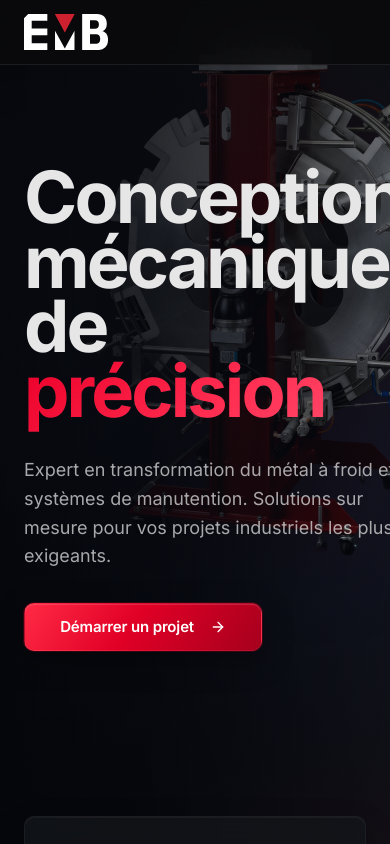
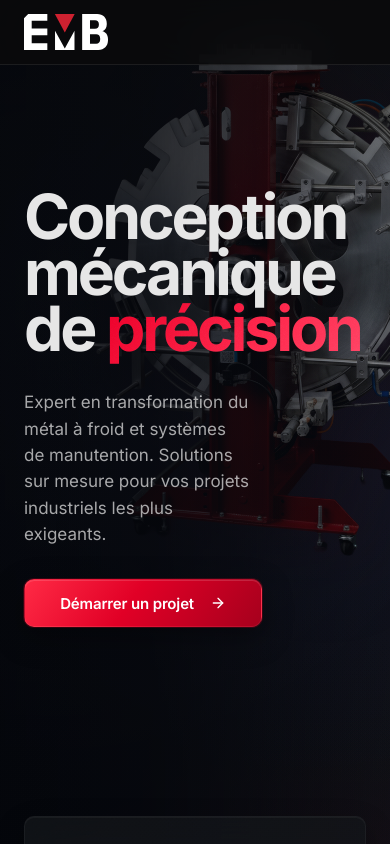
Before and after one commit to pierreolivierblais/emb, a Next.js app: page / in a window 390 px wide. Shown: the top 844 px of the page. Built offline with nearby package versions, Linux system fonts and the light colour scheme.

Commit message:
Fix mobile hero text sizing

```diff
--- a/app/page.tsx
+++ b/app/page.tsx
@@ -118,14 +118,14 @@ export default function Home() {
           <div className="min-h-[560px] lg:min-h-[620px] flex items-center">
             <div className="space-y-8 max-w-3xl lg:max-w-2xl xl:max-w-3xl">
               <h1
-                className="text-[72px] lg:text-[80px] font-bold leading-[0.9] tracking-[-0.04em] text-balance"
+                className="max-w-[11ch] text-[clamp(3.9rem,15vw,5.25rem)] lg:max-w-none lg:text-[80px] font-bold leading-[0.9] tracking-[-0.05em] text-balance"
                 style={{ fontFamily: "var(--font-display)" }}
               >
                 <span className="text-clean">Conception mécanique de </span>
                 {/* Using simpler gradient class without grainy effect */}
                 <span className="text-gradient-red">précision</span>
               </h1>
-              <p className="max-w-xl text-[18px] leading-[1.6] text-foreground/72 lg:max-w-lg xl:max-w-xl">
+              <p className="max-w-[21ch] text-[17px] leading-[1.55] text-foreground/72 lg:max-w-lg lg:text-[18px] xl:max-w-xl">
                 Expert en transformation du métal à froid et systèmes de manutention. Solutions sur mesure pour vos
                 projets industriels les plus exigeants.
               </p>
```
